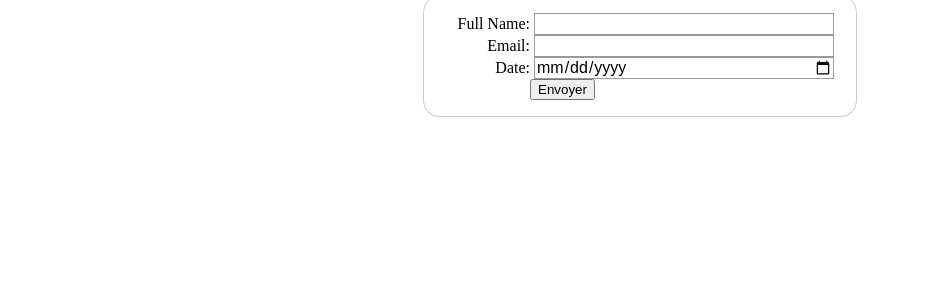
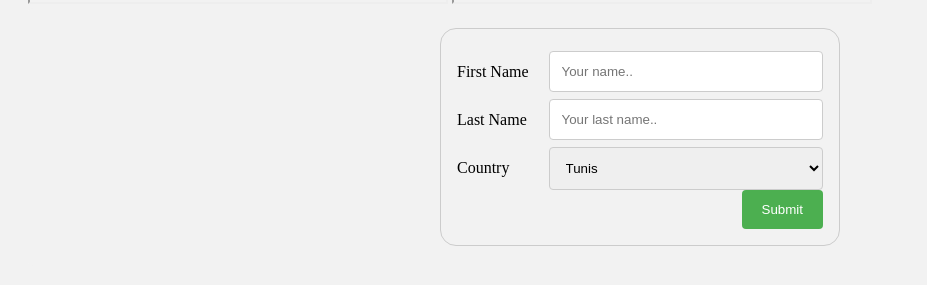
Before and after one commit to wassimellafi/Gomycode, a plain HTML site: page index.html in a window 1280 px wide. Shown: the part 1209-1494 px from the top of the page, without its empty margins (0-927 px from the left). Before the commit the page ends 1334 px from the top, so only its background shows below. Drawn offline with Linux system fonts and the light colour scheme; grey boxes are pictures that could not be loaded.

Commit message:
CSS LAYOUT

```diff
--- a/index.html
+++ b/index.html
@@ -11,7 +11,7 @@
         />
     </head>
 
-    <body>
+    <body class="container">
         <!------------------ Header section ------------------->
         <header>
             <ul>
@@ -175,22 +175,48 @@
             </section>
         </main>
         <!------------------ footer section ------------------->
-        <footer>
+        <footer class="container">
             <form action="/ma-page-de-traitement">
-                <div>
-                    <label>Full Name: </label>
-                    <input id="name" type="text" />
+                <div class="row">
+                    <div class="col-25">
+                        <label for="fname">First Name</label>
+                    </div>
+                    <div class="col-75">
+                        <input
+                            type="text"
+                            id="fname"
+                            name="firstname"
+                            placeholder="Your name.."
+                        />
+                    </div>
                 </div>
-                <div>
-                    <label>Email: </label>
-                    <input id="email" type="email" />
+                <div class="row">
+                    <div class="col-25">
+                        <label for="lname">Last Name</label>
+                    </div>
+                    <div class="col-75">
+                        <input
+                            type="text"
+                            id="lname"
+                            name="lastname"
+                            placeholder="Your last name.."
+                        />
+                    </div>
                 </div>
-                <div>
-                    <label>Date: </label>
-                    <input id="date" type="date" />
+                <div class="row">
+                    <div class="col-25">
+                        <label for="country">Country</label>
+                    </div>
+                    <div class="col-75">
+                        <select id="country" name="country">
+                            <option value="australia">Tunis</option>
+                            <option value="canada">Canada</option>
+                            <option value="usa">USA</option>
+                        </select>
+                    </div>
                 </div>
-                <div class="button">
-                    <button type="submit">Envoyer</button>
+                <div class="row">
+                    <input type="submit" value="Submit" />
                 </div>
             </form>
         </footer>
--- a/styles.css
+++ b/styles.css
@@ -43,12 +43,7 @@ section > p {
 .video {
     display: inline-block;
 }
-label {
-    /* Pour être sûrs que toutes les étiquettes ont même taille et sont correctement alignées */
-    display: inline-block;
-    width: 90px;
-    text-align: right;
-}
+
 form {
     /* Uniquement centrer le formulaire sur la page */
     margin: 0 auto;
@@ -62,15 +57,64 @@ form {
     /* Pour placer le bouton à la même position que les champs texte */
     padding-left: 90px; /* même taille que les étiquettes */
 }
-input {
-    /* Pour s'assurer que tous les champs texte ont la même police.
-     Par défaut, les textarea ont une police monospace */
-    font: 1em sans-serif;
 
-    /* Pour que tous les champs texte aient la même dimension */
-    width: 300px;
+* {
     box-sizing: border-box;
+}
+input[type="text"],
+select,
+textarea {
+    width: 100%;
+    padding: 12px;
+    border: 1px solid #ccc;
+    border-radius: 4px;
+    resize: vertical;
+}
+label {
+    padding: 12px 12px 12px 0;
+    display: inline-block;
+}
+input[type="submit"] {
+    background-color: #4caf50;
+    color: white;
+    padding: 12px 20px;
+    border: none;
+    border-radius: 4px;
+    cursor: pointer;
+    float: right;
+}
+input[type="submit"]:hover {
+    background-color: #45a049;
+}
+.container {
+    border-radius: 5px;
+    background-color: #f2f2f2;
+    padding: 20px;
+}
+.col-25 {
+    float: left;
+    width: 25%;
+    margin-top: 6px;
+}
 
-    /* Pour harmoniser le look & feel des bordures des champs texte */
-    border: 1px solid #999;
+.col-75 {
+    float: left;
+    width: 75%;
+    margin-top: 6px;
 }
+
+/* Clear floats after the columns */
+.row:after {
+    content: "";
+    display: table;
+    clear: both;
+}
+/* Responsive layout - when the screen is less than 600px wide, make the two columns stack on top of each other instead of next to each other */
+@media screen and (max-width: 600px) {
+    .col-25,
+    .col-75,
+    input[type="submit"] {
+        width: 100%;
+        margin-top: 0;
+    }
+}
```
